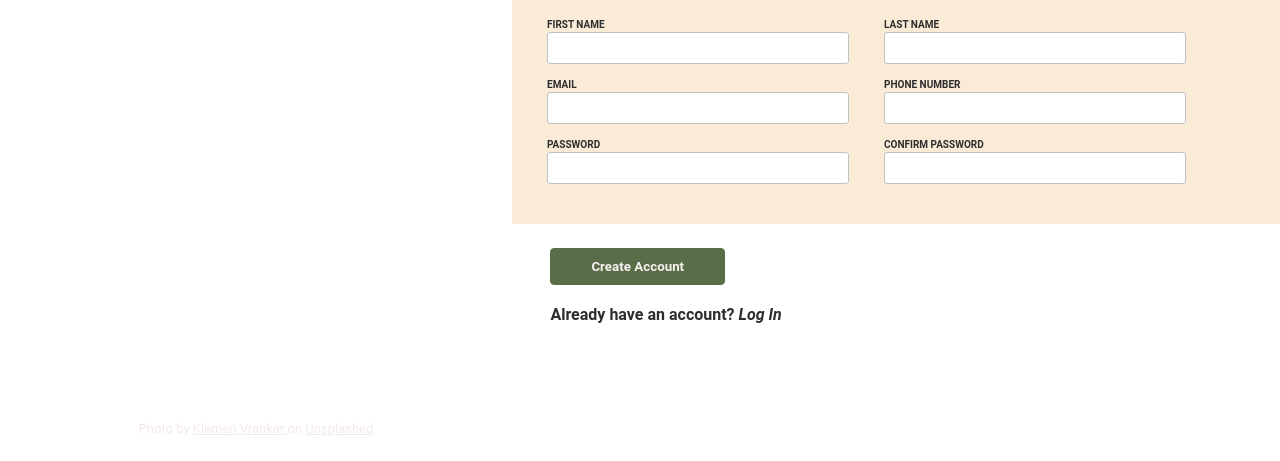
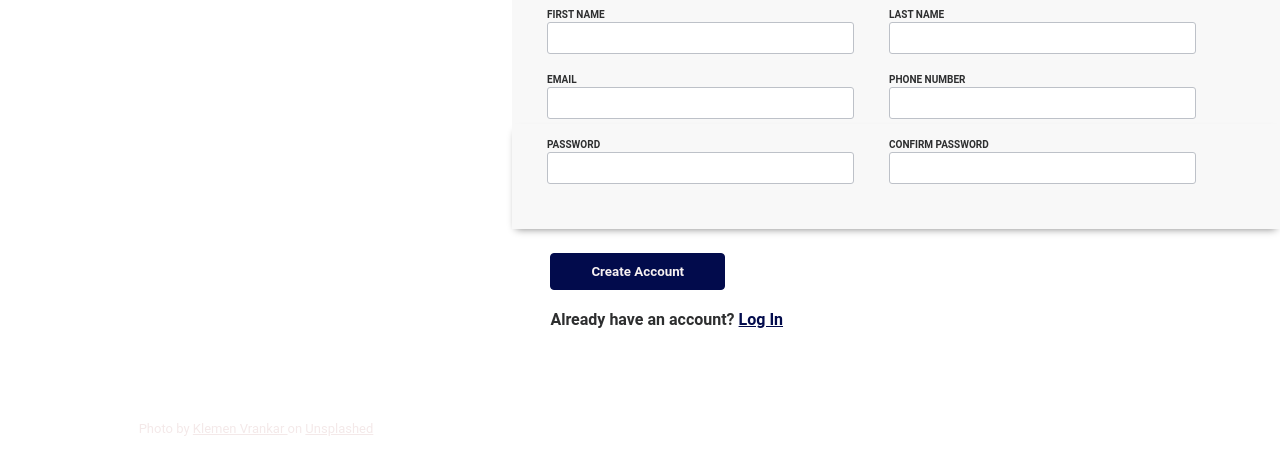
Before and after one commit to Vee-Lu/Sign-up-Form, a plain HTML site: page index.html in a window 1280 px wide. Shown: the part 339-800 px from the top of the page. Drawn offline with Linux system fonts and the light colour scheme.

Commit message:
Finished the frontend portion of the signup form

```diff
--- a/index.html
+++ b/index.html
@@ -66,7 +66,7 @@
 
                     <div class="column2">
                         <label for="phone_number">PHONE NUMBER</label>
-                        <input type="number" id="phone_number" name="phone_number">
+                        <input id="phone_number" name="phone_number" pattern="^(\([0-9]{3}\)|[0-9]{3}-)[0-9]{3}-[0-9]{4}$">
                     </div>
                 </div>
 
@@ -74,19 +74,19 @@
                 <div class="row">
                     <div class="column1">
                         <label for="password">PASSWORD</label>
-                        <input type="password" id="password" name="password">
+                        <input type="password" id="password" name="password" minlength="8">
                     </div>
 
                     <div class="column2">
                         <label for="confirm_password">CONFIRM PASSWORD</label>
-                        <input type="password" id="confirm_password" name="confirm_password">
+                        <input type="password" id="confirm_password" name="confirm_password" minlength="8" pattern="^(?=.*[a-z])(?=.*[A-Z])(?=.*\d)(?=.*[@$!%*?&])[A-Za-z\d@$!%*?&]{8,}$">
                     </div>
                 </div>
 
 
                 <div class="signup">
                     <button>Create Account</button>
-                    <div>Already have an account? <em><a>Log In</a></em></div>
+                    <div>Already have an account? <b> <a href="./index.html">Log In</a></b> </div>
                 </div>
 
             </div>
--- a/styles.css
+++ b/styles.css
@@ -37,21 +37,6 @@ General CSS properties that affects the entirety of the landing page as a whole
     height:100%;
 }
 
-.source{
-    display: flex;
-    justify-content: center;
-    margin-top: 55vh;
-
-    color: rgb(244, 233, 233);
-    font-size: small;
-
-
-}
-
-.source > p > a {
-    color: rgb(244, 233, 233);;
-}
-
 .banner {
     display: flex;
     align-items: center;
@@ -77,6 +62,21 @@ General CSS properties that affects the entirety of the landing page as a whole
     height:120px;
 }
 
+.source{
+    display: flex;
+    justify-content: center;
+    margin-top: 55vh;
+
+    color: rgb(244, 233, 233);
+    font-size: small;
+
+
+}
+
+.source > p > a {
+    color: rgb(244, 233, 233);;
+}
+
 /**Right half of the Sign Up Form**/
 .right {
     display: flex;
@@ -90,7 +90,6 @@ General CSS properties that affects the entirety of the landing page as a whole
     margin-left:auto;
     width:60vw;
     height:100vh;
-
 }
 
 .description {
@@ -109,6 +108,7 @@ General CSS properties that affects the entirety of the landing page as a whole
     margin-top: 15px;
 }
 
+/**Actual Form of the Sign Up Sheet**/
 .form {
     display: flex;
     flex-direction: column;
@@ -126,24 +126,20 @@ General CSS properties that affects the entirety of the landing page as a whole
 
 .form > .header {
     font-size: large;
-    background-color: antiquewhite;
+    color:#2d2e2f;
+    background-color: rgb(248, 248, 248);
     padding-top: 30px;
 }
 
 .form > .row {
-    background-color: antiquewhite;
+    background-color:rgb(248, 248, 248);
     display: flex;
     flex-wrap:wrap;
 }
 
 .form > .row:nth-child(4) {
     padding-bottom: 40px;
-}
-
-.column1,
-.column2{
-    display: flex;
-    flex-direction: column;
+    box-shadow: 0 4px 8px -4px gray;
 }
 
 .column1,
@@ -158,12 +154,20 @@ General CSS properties that affects the entirety of the landing page as a whole
 
 .column1,
 .column2 {
+    display: flex;
+    flex-direction: column;
     margin-top: 15px;
+    padding-bottom: 5px;
 }
 
 .signup {
     margin-top: 3vh;
     margin-left: 3vw;
+}
+
+.signup > div > b > a {
+    color: #020b4c;
+    font-weight: bold;
 }
 
 label {
@@ -173,23 +177,35 @@ label {
     margin-bottom: 2px;
 }
 
-input {
-    width: 300px;
-    height: 30px;
-
-    border-radius: 3px;
-    border: 1px solid #bdc1c8;
-}
-
 button {
     color:rgb(247, 241, 241);
     font-weight: bold;
 
-    background-color:#596D48;
-    border: 1px solid #596D48;
+    background-color:#020b4c;
+    border: 1px solid #020b4c;
     border-radius: 4px;
     margin-bottom: 20px;
 
     padding: 10px 40px 10px 40px;
+}
 
+/**Input validation **/
+input {
+    width: 300px;
+    height: 30px;
+    border-radius: 3px;
+    border: 1px solid #bdc1c8;
+    padding-left: 5px;
 }
+
+input:focus {
+    box-shadow:  2px 2px 4px 1px gray;
+}
+
+#password:invalid,
+#confirm_password:invalid,
+#email:invalid,
+#phone_number:invalid {
+    border-color: rgb(224, 6, 6);
+    border-width: 2px;
+}
```
